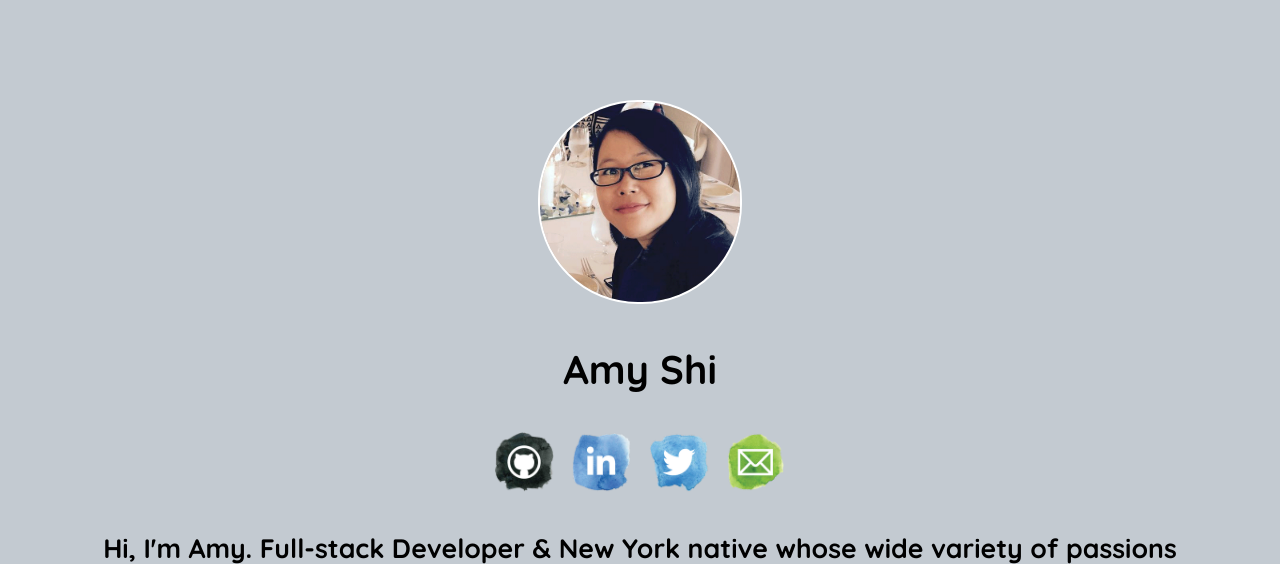
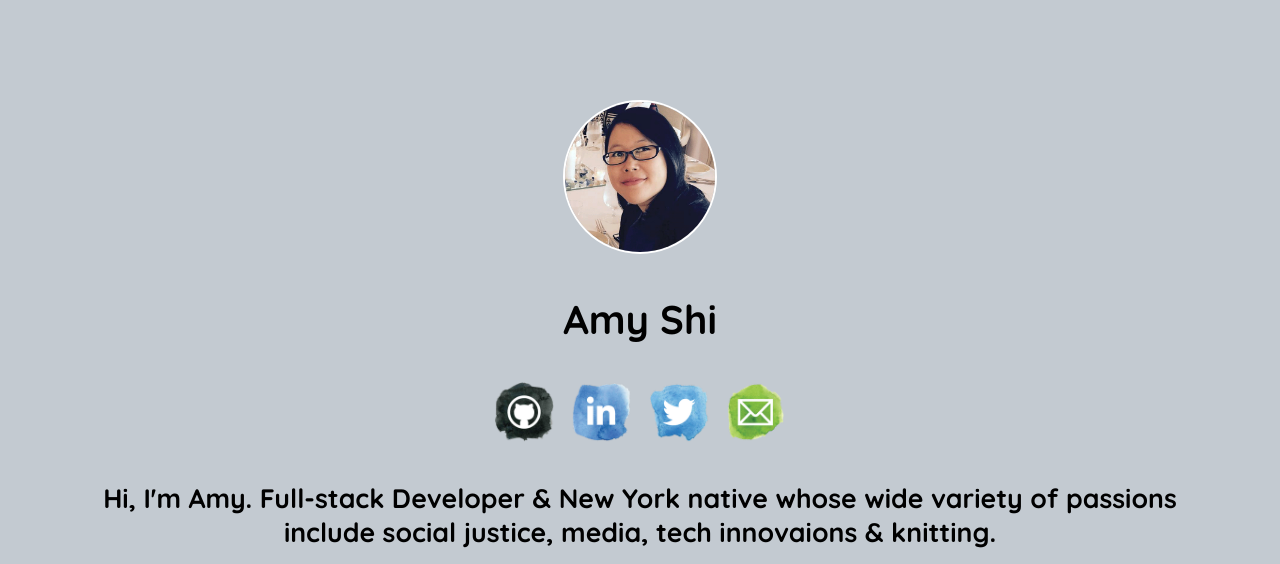
Before and after one commit to ayyshi/portfolio, a PHP site: page / in a window 1280 px wide. Shown: the top 564 px of the page. Run offline with PHP 8.4, Linux system fonts and the light colour scheme.

Commit message:
resize photo

```diff
--- a/css/style.css
+++ b/css/style.css
@@ -11,8 +11,8 @@ body {
 }
 
 #photo {
-  width: 200px;
-  height: 200px;
+  width: 150px;
+  height: 150px;
   border-radius: 100px;
   border: solid 2px #FFFFFF;
 }
```
